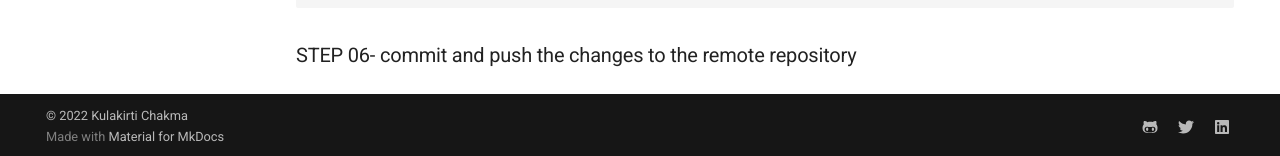
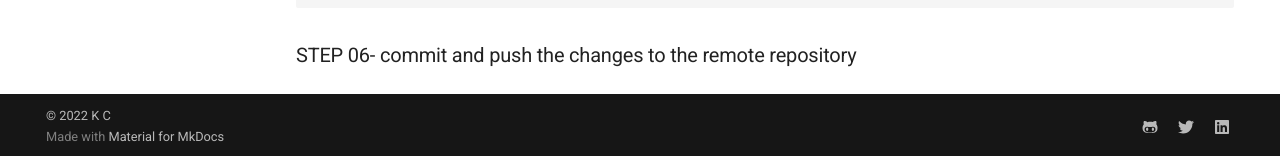
Before and after one commit to ds-fau-ck/DVC-NLP-ML-DL-Transformer, an MkDocs documentation site: the page built from docs/index.md, in a window 1280 px wide and 978 px high. Shown: the part 819-975 px from the top of the window. Built offline with MkDocs 1.6.1 and Material for MkDocs 9.7.7, drawn with Linux system fonts in a browser that asks for light colours; comment, search, counter and statistics services are not loaded.

Commit message:
Update mkdocs.yml

```diff
--- a/mkdocs.yml
+++ b/mkdocs.yml
@@ -68,4 +68,4 @@ plugins:
   - search
 
 copyright: |
-  &copy; 2022 <a href="https://github.com/TUCchkul"  target="_blank" rel="noopener">Kulakirti Chakma</a>
+  &copy; 2022 <a href="https://github.com/TUCchkul"  target="_blank" rel="noopener">K C</a>
```
